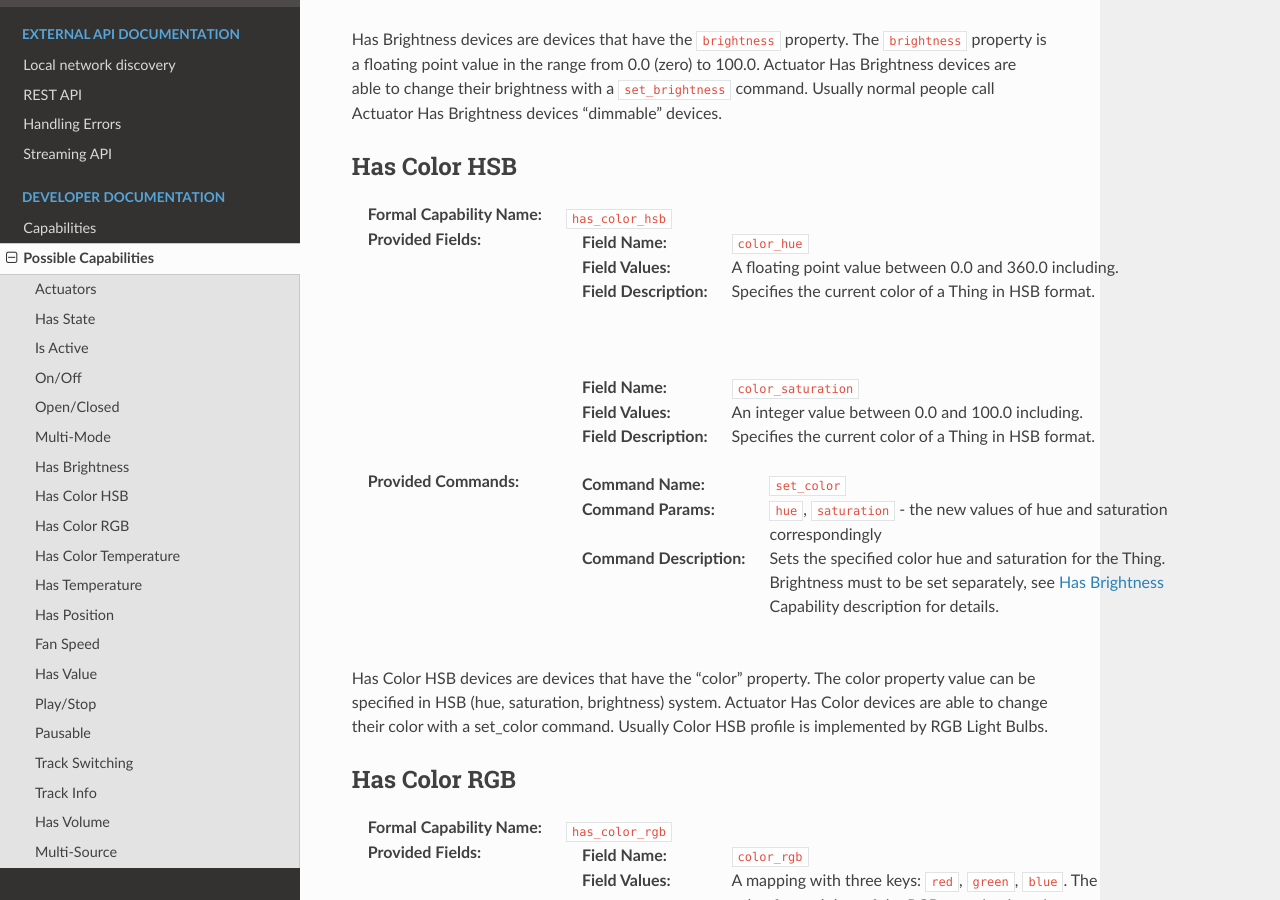
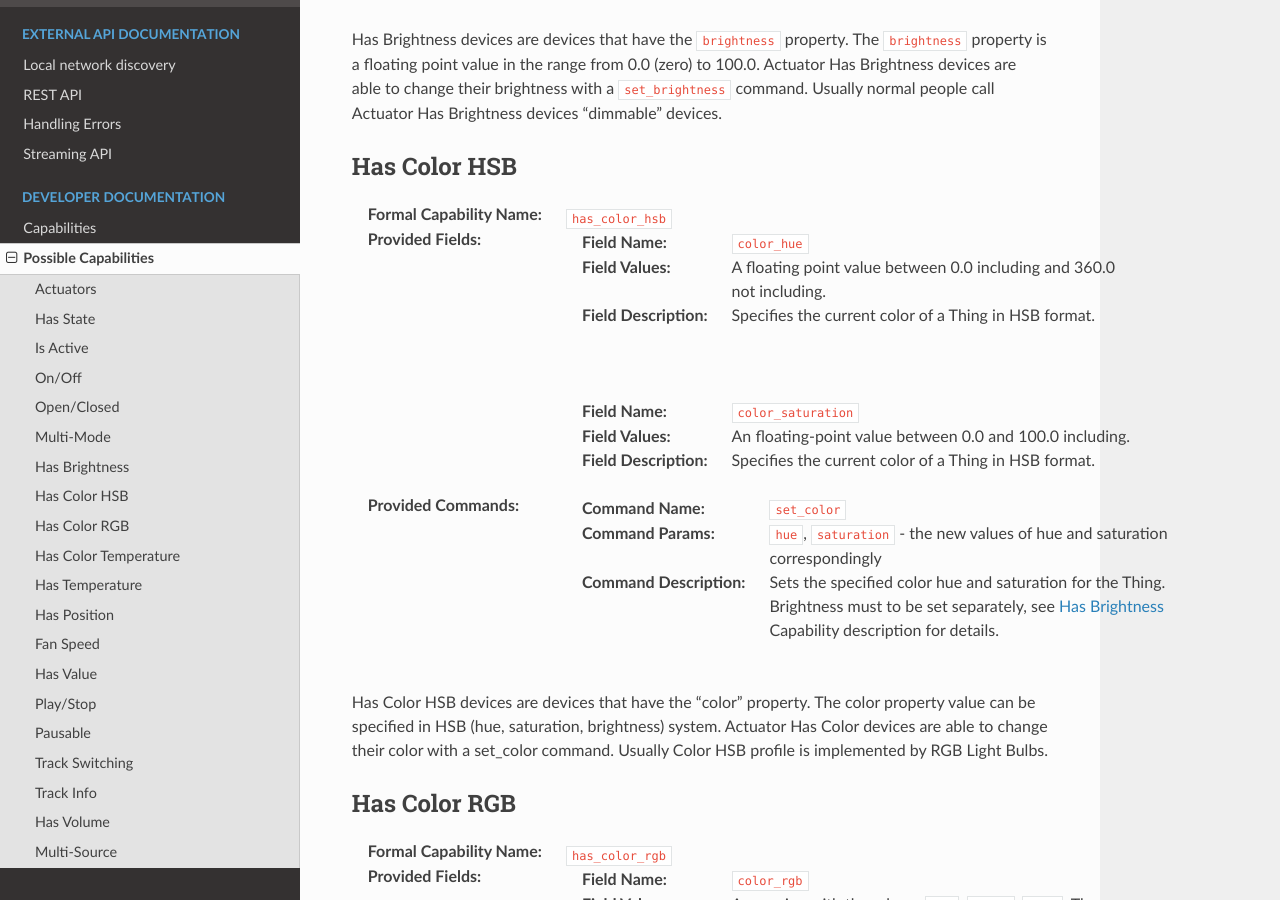
Before and after one commit to fossabot/everpl, a Sphinx documentation site: the page built from docs/source/developer/capability_list.rst, in a window 1280 px wide and 900 px high, scrolled down 4175 px. Built offline with Sphinx 7.4.7 and the Read the Docs theme 2.0.0, drawn with Linux system fonts in a browser that asks for light colours; pages that are not in the unit, such as notebooks, are missing from menus.

Commit message:
DOCS: Fixed value ranges for Has Color HSB capability

```diff
--- a/docs/source/developer/capability_list.rst
+++ b/docs/source/developer/capability_list.rst
@@ -260,7 +260,8 @@ Has Color HSB
 :Provided Fields:
     :Field Name: ``color_hue``
     :Field Values:
-        A floating point value between 0.0 and 360.0 including.
+        A floating point value between 0.0 including and
+        360.0 not including.
     :Field Description:
         Specifies the current color of a Thing in HSB format.
 
@@ -268,7 +269,7 @@ Has Color HSB
 
     :Field Name: ``color_saturation``
     :Field Values:
-        An integer value between 0.0 and 100.0 including.
+        An floating-point value between 0.0 and 100.0 including.
     :Field Description:
         Specifies the current color of a Thing in HSB format.
 
```
